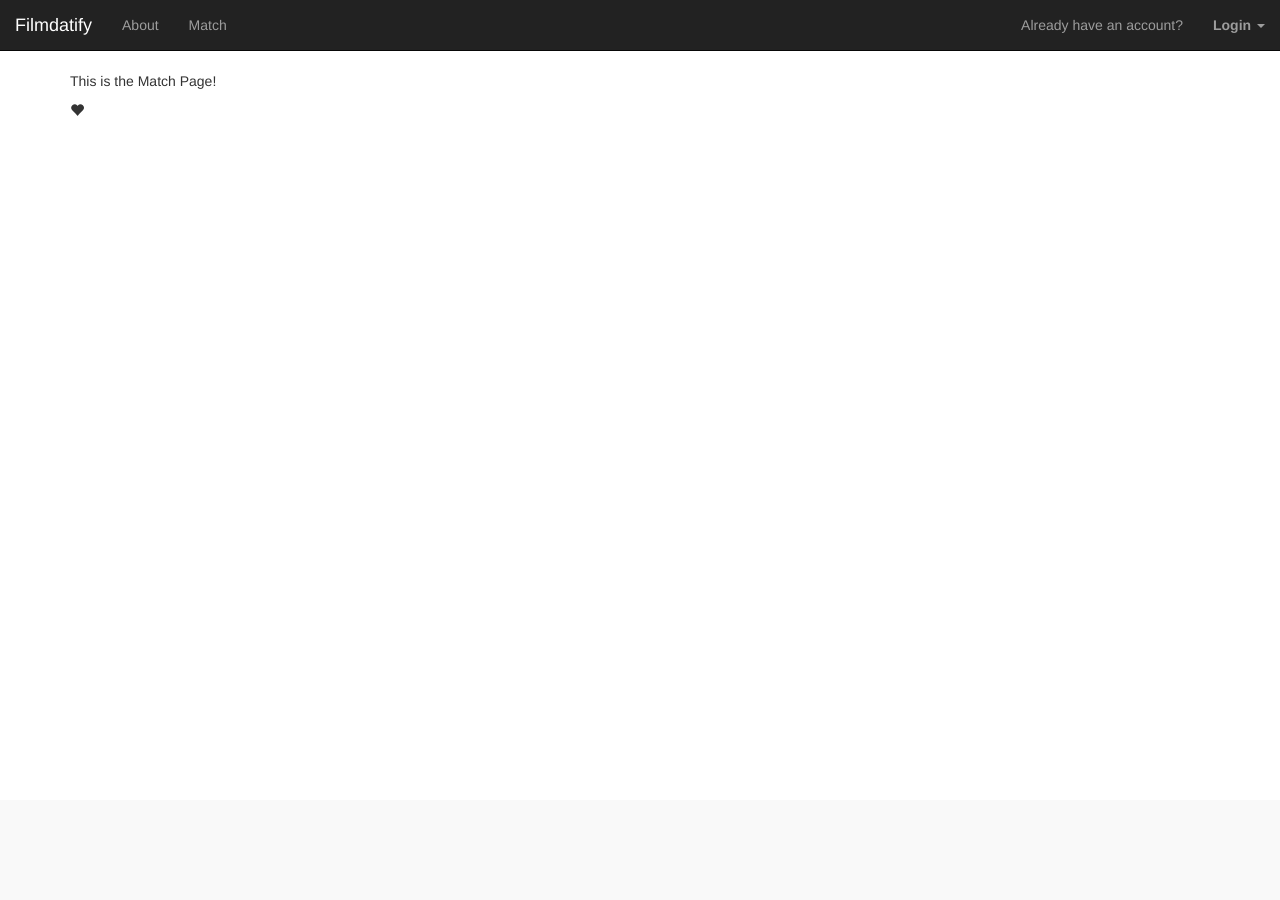
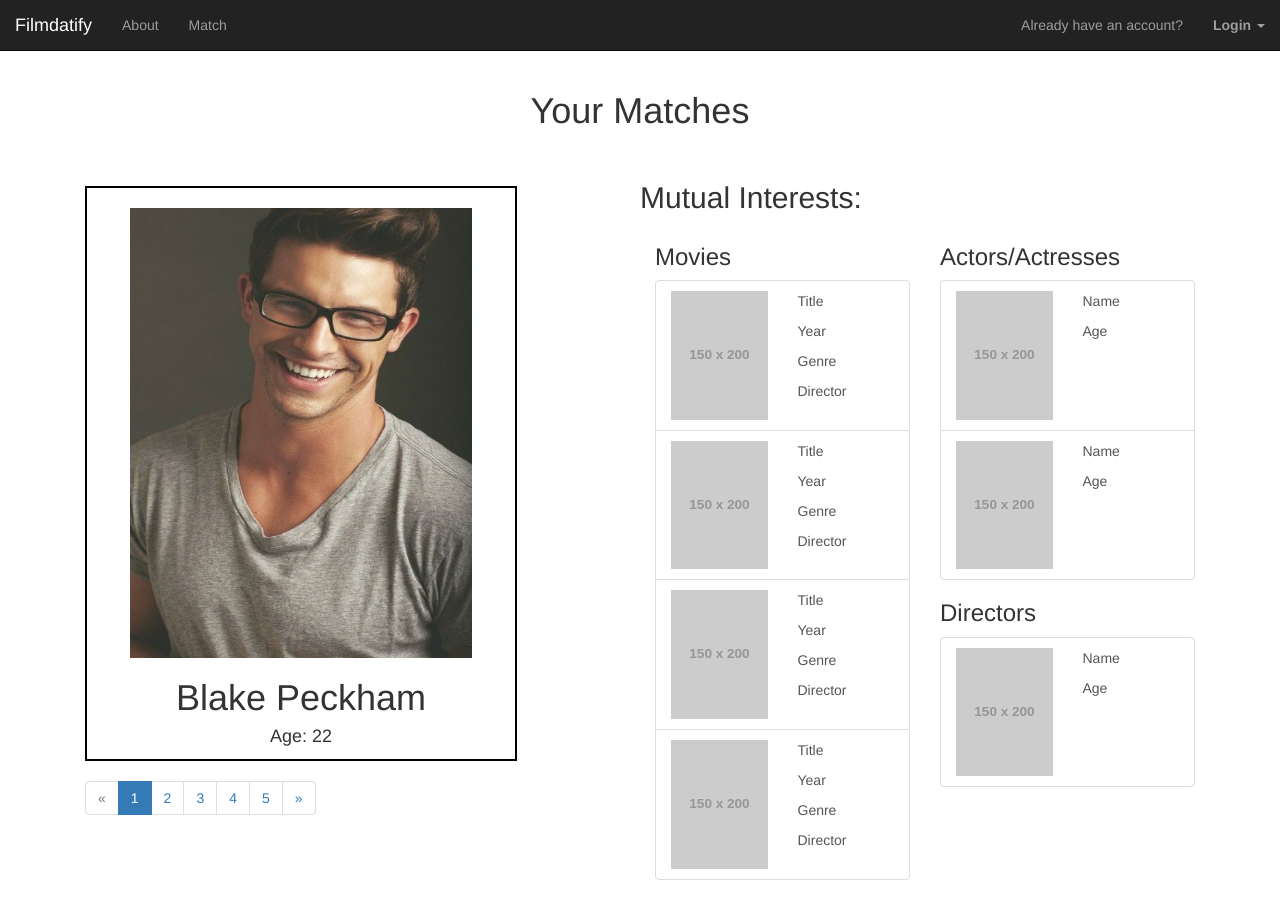
Before and after one commit to Crongz/Fildatify, a Flask app: page /match in a window 1280 px wide. Before the commit the page ends 116 px from the top, so only its background shows below. Run offline with Flask 2, Linux system fonts and the light colour scheme; grey boxes labelled with a size stand in for pictures from a placeholder-image service; some libraries are stand-ins or nearby versions.

Commit message:
Updated Match Page

```diff
--- a/app/templates/match.html
+++ b/app/templates/match.html
@@ -3,8 +3,168 @@
 
 {% block body %}
 
+<style>
+#matchBox {
+    margin-top:25px;
+    border: 2px solid black;
+    width: 80%;
+    height: 575px;
+    padding-top: 20px;
+}
+#matchImg{
+	height: 450px;
+	width: 80%;
+	display: block;
+	margin-left: auto;
+    margin-right: auto;
+}
+h1 {
+  	font-family: "Helvetica";
+  	text-align: center;
+   }
+h4 {
+  	font-family: "Helvetica";
+  	text-align: center;
+   }
+
+</style>
+
 <div>
-  <p>This is the Match Page!</p>
-  <span class="glyphicon glyphicon-heart" aria-hidden="true"></span>
+  <h1>Your Matches</h1><br>
+</div>
+
+<div class="col-md-6">
+	<div id="matchBox">
+		<img src="{{ url_for('static', filename='images/RandomMan1.jpg') }}" id="matchImg">
+		<h1 text-align:"center"> Blake Peckham </h1>
+		<h4 text-align="center"> Age: 22 </h4>
+	</div>
+	<nav aria-label="..."> <!-- Bootstrap Pagination-->
+	  <ul class="pagination">
+	    <li class="page-item disabled">
+	      <a class="page-link" href="#" tabindex="-1" aria-label="Previous">
+	        <span aria-hidden="true">&laquo;</span>
+	        <span class="sr-only">Previous</span>
+	      </a>
+	    </li>
+	    <li class="page-item active">
+	      <a class="page-link" href="#">1 <span class="sr-only">(current)</span></a>
+		 </li>
+	    <li class="page-item"><a class="page-link" href="#">2</a></li>
+	    <li class="page-item"><a class="page-link" href="#">3</a></li>
+	    <li class="page-item"><a class="page-link" href="#">4</a></li>
+	    <li class="page-item"><a class="page-link" href="#">5</a></li>
+	    <li class="page-item">
+	      <a class="page-link" href="#" aria-label="Next">
+	        <span aria-hidden="true">&raquo;</span>
+	        <span class="sr-only">Next</span>
+	      </a>
+	    </li>
+	  </ul>
+	</nav>	<!-- END Bootstrap Pagination-->
+</div>
+
+<h2> Mutual Interests: </h2>
+<div class="col-md-3">
+	<h3>Movies</h3>
+	<div class="list-group">
+	  <a href="#" class="list-group-item">
+			<div class="row">
+			<div class="col-xs-6">
+				<img class="img-responsive" src="http://placehold.it/150x200"/>
+			</div>
+			<div class="col-xs-6">
+				<p>Title</p>
+				<p>Year</p>
+				<p>Genre</p>
+				<p>Director</p>
+			</div>
+			</div>
+		</a>
+
+		<a href="#" class="list-group-item">
+			<div class="row">
+			<div class="col-xs-6">
+				<img class="img-responsive" src="http://placehold.it/150x200"/>
+			</div>
+			<div class="col-xs-6">
+				<p>Title</p>
+				<p>Year</p>
+				<p>Genre</p>
+				<p>Director</p>
+			</div>
+			</div>
+		</a>
+
+		<a href="#" class="list-group-item">
+			<div class="row">
+			<div class="col-xs-6">
+				<img class="img-responsive" src="http://placehold.it/150x200"/>
+			</div>
+			<div class="col-xs-6">
+				<p>Title</p>
+				<p>Year</p>
+				<p>Genre</p>
+				<p>Director</p>
+			</div>
+			</div>
+		</a>
+		<a href="#" class="list-group-item">
+			<div class="row">
+			<div class="col-xs-6">
+				<img class="img-responsive" src="http://placehold.it/150x200"/>
+			</div>
+			<div class="col-xs-6">
+				<p>Title</p>
+				<p>Year</p>
+				<p>Genre</p>
+				<p>Director</p>
+			</div>
+			</div>
+		</a>
+	</div>
+</div>
+
+<div class="col-md-3">
+	<h3>Actors/Actresses</h3>
+	<div class="list-group">
+	  <a href="#" class="list-group-item">
+			<div class="row">
+			<div class="col-xs-6">
+				<img class="img-responsive" src="http://placehold.it/150x200"/>
+			</div>
+			<div class="col-xs-6">
+				<p>Name</p>
+				<p>Age</p>
+			</div>
+			</div>
+		</a>
+		<a href="#" class="list-group-item">
+			<div class="row">
+			<div class="col-xs-6">
+				<img class="img-responsive" src="http://placehold.it/150x200"/>
+			</div>
+			<div class="col-xs-6">
+				<p>Name</p>
+				<p>Age</p>
+			</div>
+			</div>
+		</a>
+	</div>
+
+	<h3>Directors</h3>
+	<div class="list-group">
+	  <a href="#" class="list-group-item">
+			<div class="row">
+			<div class="col-xs-6">
+				<img class="img-responsive" src="http://placehold.it/150x200"/>
+			</div>
+			<div class="col-xs-6">
+				<p>Name</p>
+				<p>Age</p>
+			</div>
+			</div>
+		</a>
+	</div>
 </div>
 {% endblock %}
```
Also changed, not shown: app/static/images/RandomMan1.jpg (added).
